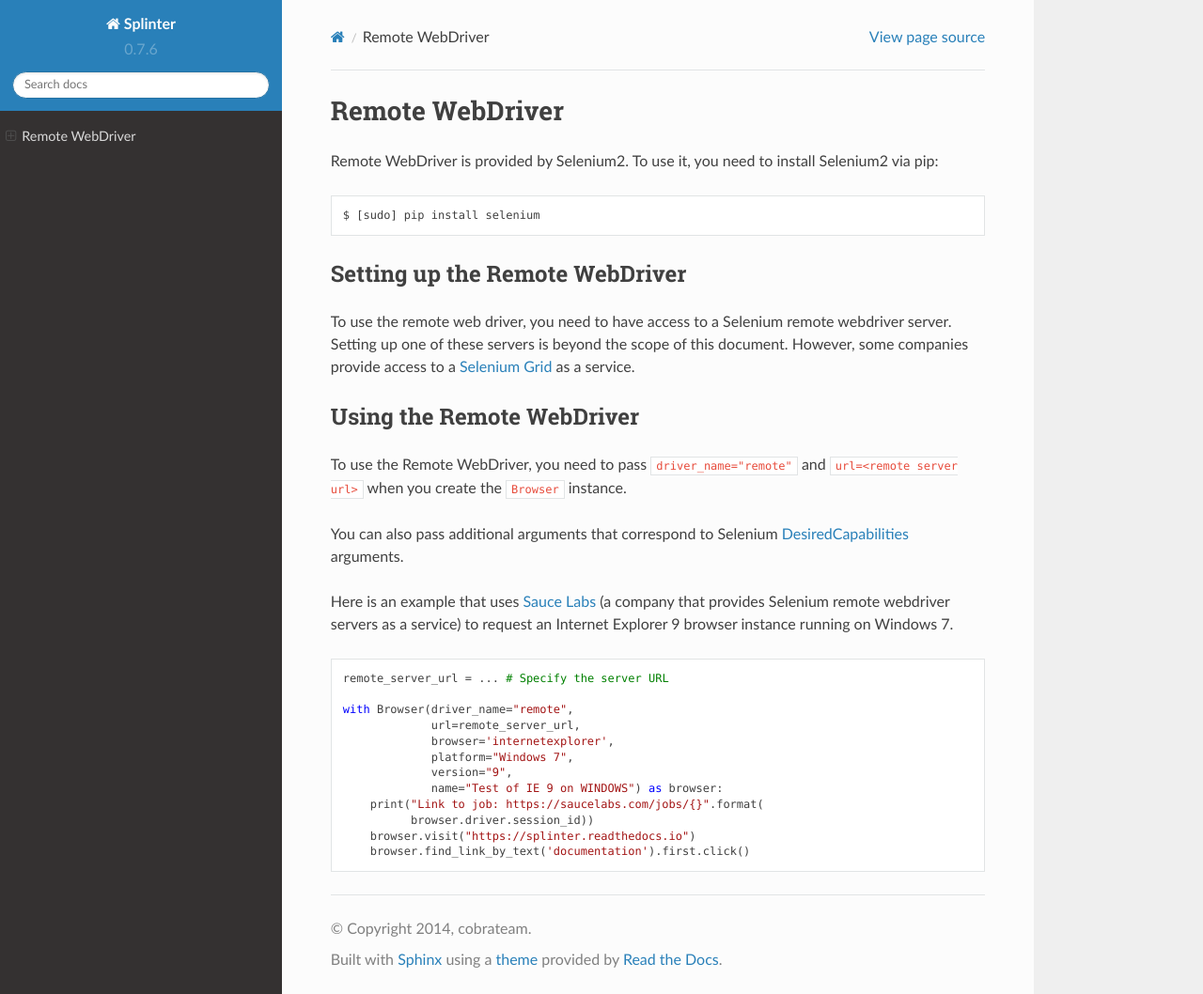
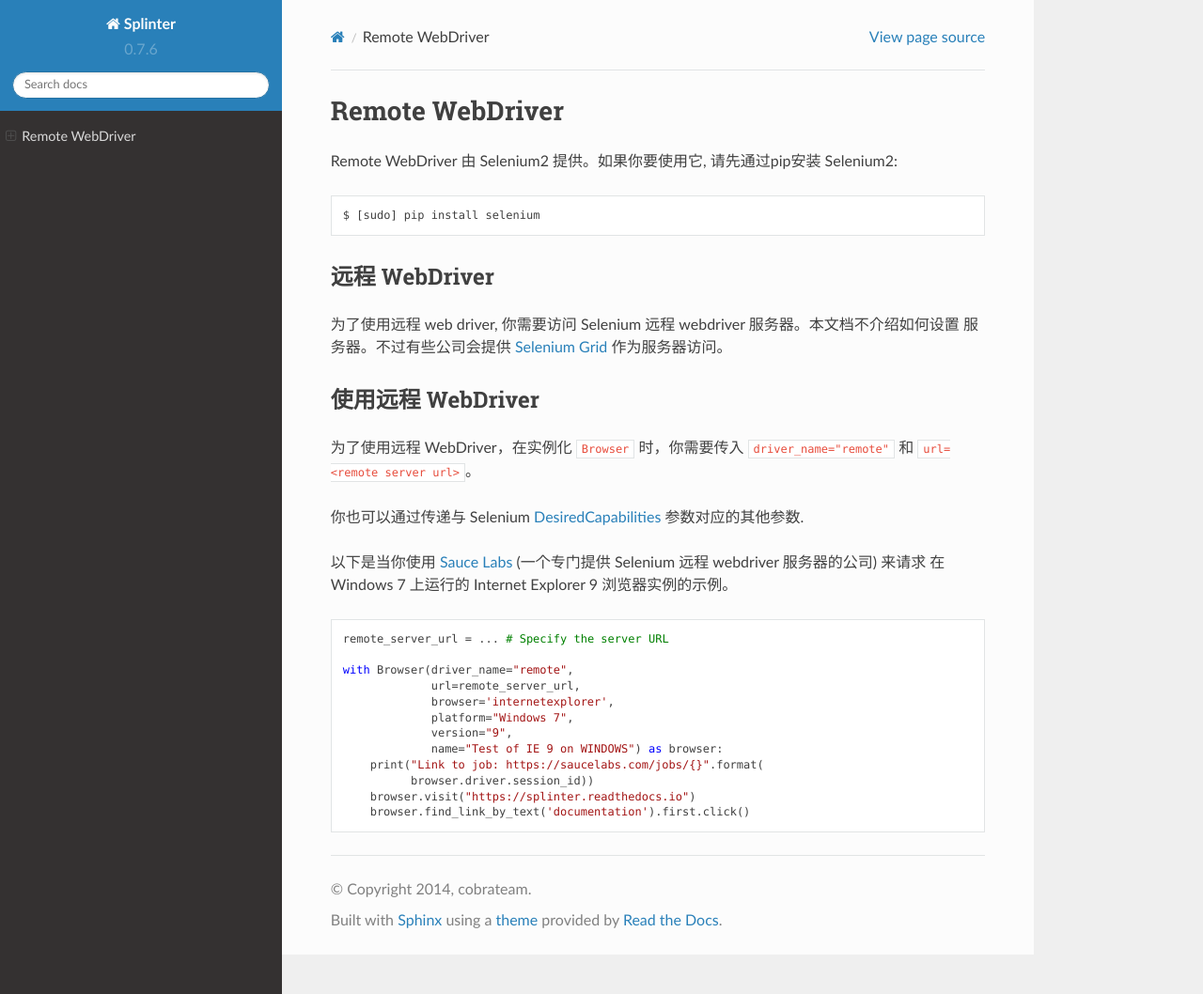
Before and after one commit to Wooden-Robot/splinter-docs-zh_CN, a Sphinx documentation site: the page built from docs/drivers/remote.rst, in a window 1280 px wide and 1058 px high. Shown: the whole window at 94% size. Built offline with Sphinx 7.4.7 and the Read the Docs theme 2.0.0, drawn with Linux system fonts in a browser that asks for light colours.

Commit message:
chg: 完成 remote 和 screenshot 页面翻译

```diff
--- a/docs/drivers/remote.rst
+++ b/docs/drivers/remote.rst
@@ -11,8 +11,7 @@
 Remote WebDriver
 ++++++++++++++++
 
-Remote WebDriver is provided by Selenium2. To use it, you need to install
-Selenium2 via pip:
+Remote WebDriver 由 Selenium2 提供。如果你要使用它, 请先通过pip安装 Selenium2:
 
 .. highlight:: bash
 
@@ -20,26 +19,22 @@ Selenium2 via pip:
 
     $ [sudo] pip install selenium
 
-Setting up the Remote WebDriver
+远程 WebDriver
 -------------------------------
 
-To use the remote web driver, you need to have access to a Selenium remote
-webdriver server. Setting up one of these servers is beyond the scope of this
-document. However, some companies provide access to a `Selenium Grid`_ as a service.
+为了使用远程 web driver, 你需要访问 Selenium 远程 webdriver 服务器。本文档不介绍如何设置
+服务器。不过有些公司会提供 `Selenium Grid`_ 作为服务器访问。
 
 
-Using the Remote WebDriver
+使用远程 WebDriver
 --------------------------
 
-To use the Remote WebDriver, you need to pass ``driver_name="remote"``
-and ``url=<remote server url>`` when you create the ``Browser`` instance.
+为了使用远程 WebDriver，在实例化 ``Browser`` 时，你需要传入 ``driver_name="remote"`` 和 ``url=<remote server url>``。
 
-You can also pass additional arguments that
-correspond to Selenium `DesiredCapabilities`_ arguments.
+你也可以通过传递与 Selenium `DesiredCapabilities`_ 参数对应的其他参数.
 
-Here is an example that uses `Sauce Labs`_ (a company that provides Selenium
-remote webdriver servers as a service) to request an Internet Explorer 9
-browser instance running on Windows 7.
+以下是当你使用 `Sauce Labs`_ (一个专门提供 Selenium 远程 webdriver 服务器的公司) 来请求
+在 Windows 7 上运行的 Internet Explorer 9 浏览器实例的示例。
 
 .. highlight:: python
 
--- a/docs/screenshot.rst
+++ b/docs/screenshot.rst
@@ -7,10 +7,10 @@
     :keywords: splinter, python, tutorial, screenshot
 
 ++++++++++++++++++
-Taking screenshots
+截图
 ++++++++++++++++++
 
-Splinter doesn't support taking screenshots by itself, to take screenshots you must to call the driver's `take_screenshot` method:
+Splinter 本身并不支持截图，你必须使用 driver 的 `take_screenshot` 方法进行截图。
 
 .. highlight:: python
 
```
